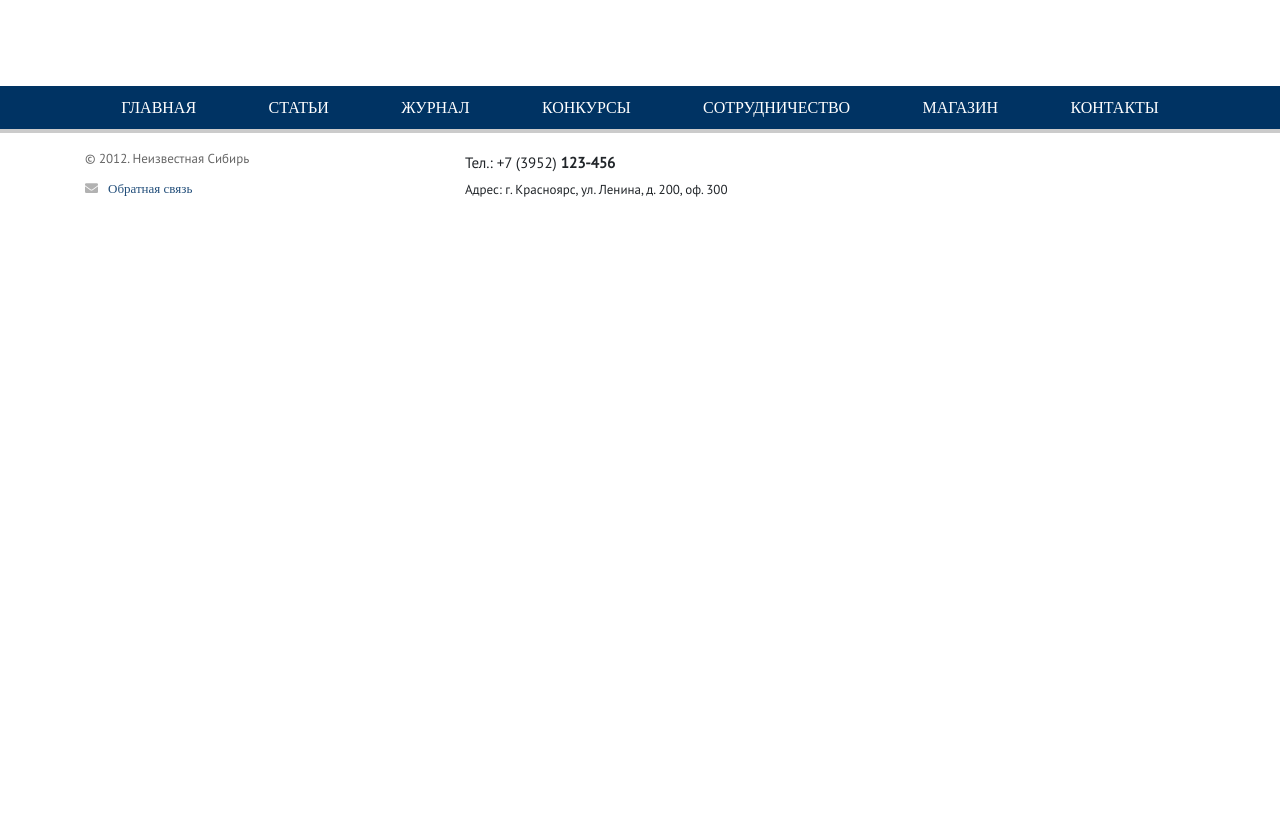
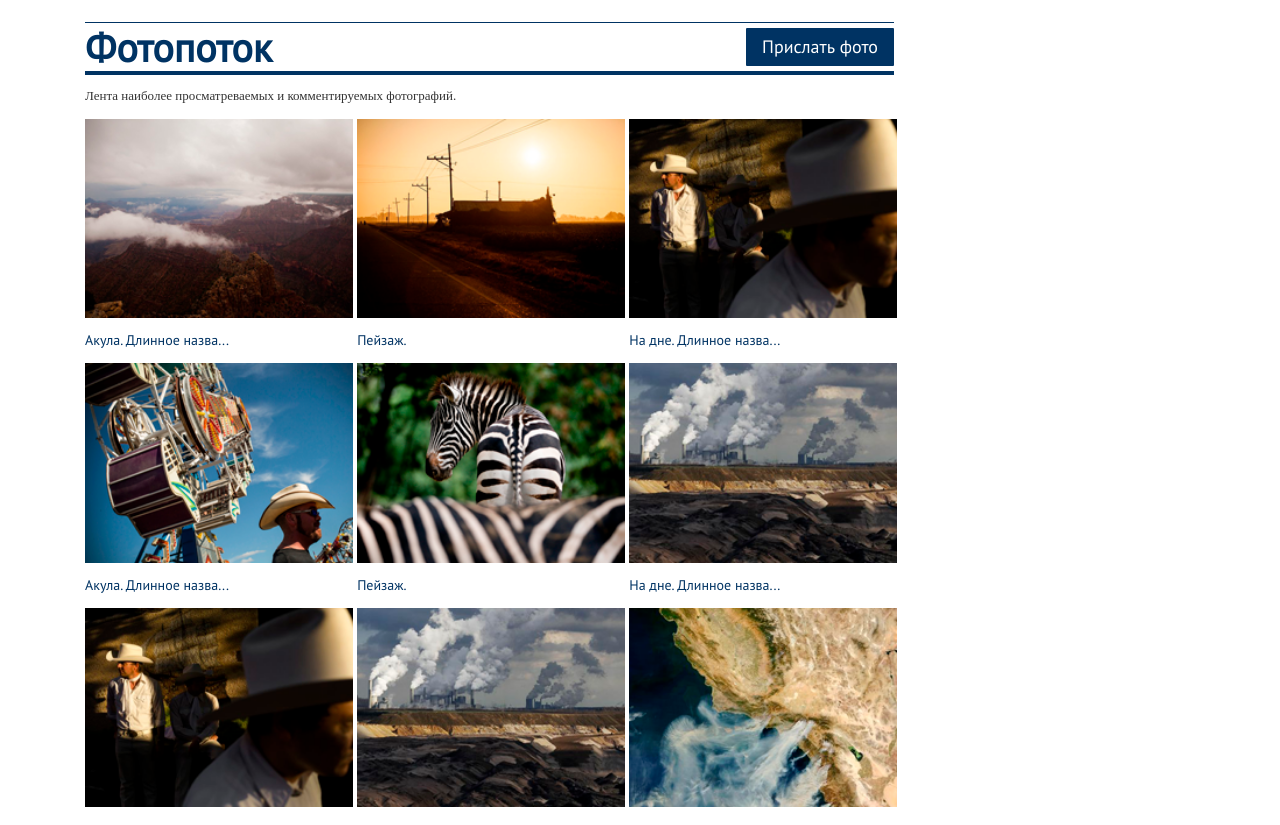
Before and after one commit to Aleksandr3012/Siberia, a plain HTML site: page index.html in a window 1280 px wide. Shown: the part 1564-2389 px from the top of the page. Before the commit the page ends 1783 px from the top, so only its background shows below. Drawn offline with nearby package versions, Linux system fonts and the light colour scheme.

Commit message:
photo-stream

```diff
--- a/css/style.scss
+++ b/css/style.scss
@@ -132,4 +132,51 @@ header {
       margin-bottom: 8px;
     }
   }
+  .photo {
+    margin-top: 22px;
+    .photo-stream {
+      justify-content: space-between;
+      padding: 4px 0;
+      margin-right: 16px;
+      border-top: solid 1px $head-color;
+      border-bottom: solid 4px $head-color;
+      h1 {
+        font-family: $font-PT;
+        font-size: 40px;
+        color: $head-color;
+        font-weight: bold;
+        display: inline;
+      }
+      button {
+        padding: 10px 16px;
+        background-color: $head-color;
+        font-family: $font-PT;
+        font-size: $text-title;
+        border: none;
+        border-radius: 1px;
+        color: #ffffff;
+        margin-top: 1px;
+      }
+    }
+    h4 {
+      font-size: $text-main;
+      font-weight: $font-PT;
+      color: #333333;
+      margin: 14px 0 17px;
+    }
+    .single-photo {
+      width: 32.5%;
+      display: inline-block;
+      img {
+        width: 100%;
+        margin-bottom: 12px;
+      }
+      p {
+        margin-bottom: 16px;
+        font-family: $font-PT;
+        font-size: 14px;
+        color: $head-color;
+      }
+    }
+  }
 }
--- a/index.html
+++ b/index.html
@@ -141,6 +141,48 @@
                 </article>
             </div>
         </div>
+        <div class="row">
+            <div class="col-md-9 photo">
+                <div class="photo-stream">
+                    <h1>Фотопоток</h1>
+                    <button class="float-right" type="button">Прислать фото</button>
+                </div>
+                <h4>Лента наиболее просматреваемых и комментируемых фотографий.</h4>
+                <div class="single-photo">
+                    <img src="images/Layer 67.png"/>
+                    <p>Акула. Длинное назва...</p>
+                </div>
+                <div class="single-photo">
+                    <img src="images/Layer 68.png"/>
+                    <p>Пейзаж.</p>
+                </div>
+                <div class="single-photo">
+                    <img src="images/Layer 69.png"/>
+                    <p>На дне. Длинное назва...</p>
+                </div>
+                <div class="single-photo">
+                    <img src="images/Layer 70.png"/>
+                    <p>Акула. Длинное назва...</p>
+                </div>
+                <div class="single-photo">
+                    <img src="images/Layer 71.png"/>
+                    <p>Пейзаж.</p>
+                </div>
+                <div class="single-photo">
+                    <img src="images/Layer 72.png"/>
+                    <p>На дне. Длинное назва...</p>
+                </div>
+                <div class="single-photo">
+                    <img src="images/Layer 69.png"/>
+                </div>
+                <div class="single-photo">
+                    <img src="images/Layer 72.png"/>
+                </div>
+                <div class="single-photo">
+                    <img src="images/Layer 73.png"/>
+                </div>
+            </div>
+        </div>
     </div>
 </section>
 
```
Also changed, not shown: css/style.css, images/Layer 67.png (added), images/Layer 68.png (added), images/Layer 69.png (added), images/Layer 70.png (added), images/Layer 71.png (added), images/Layer 72.png (added), images/Layer 73.png (added).
